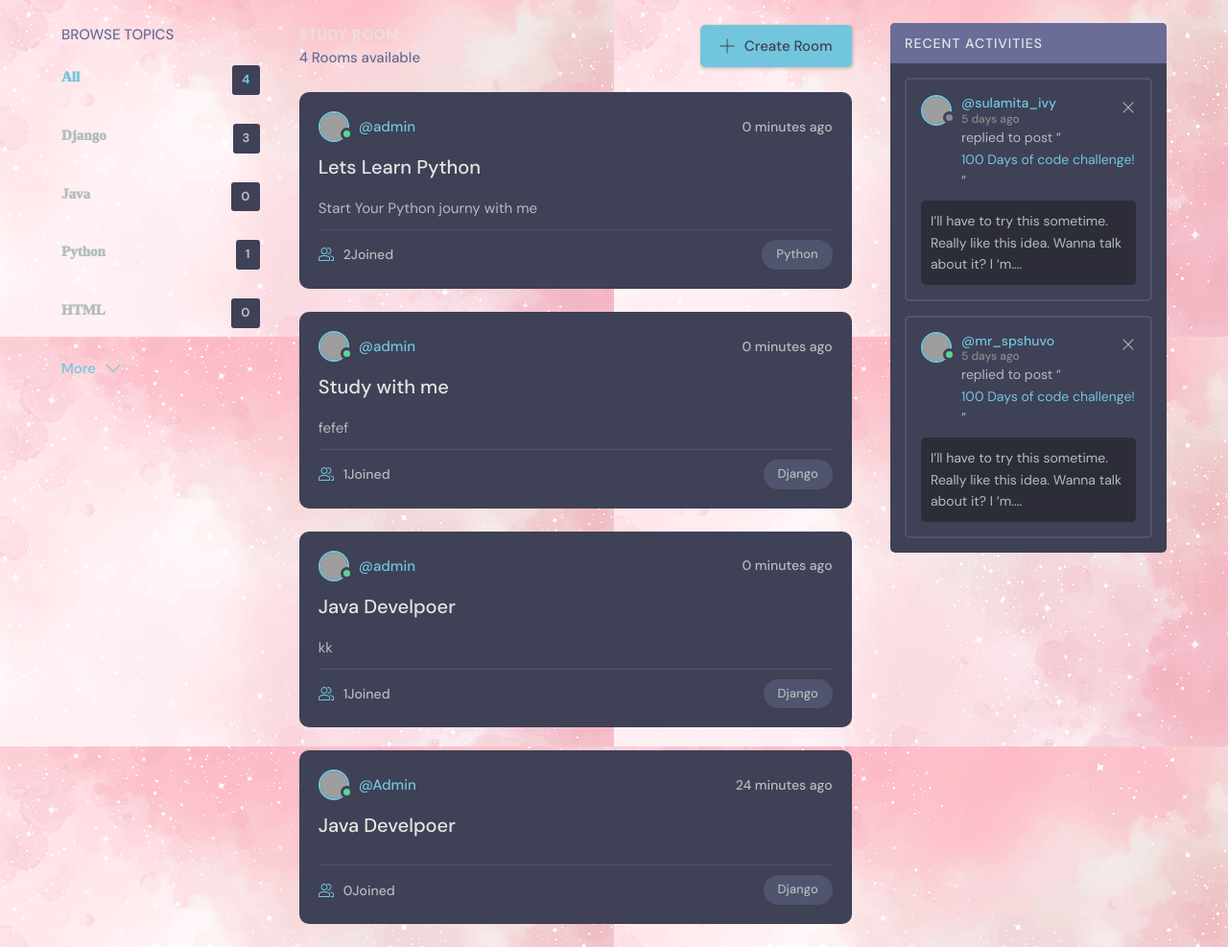
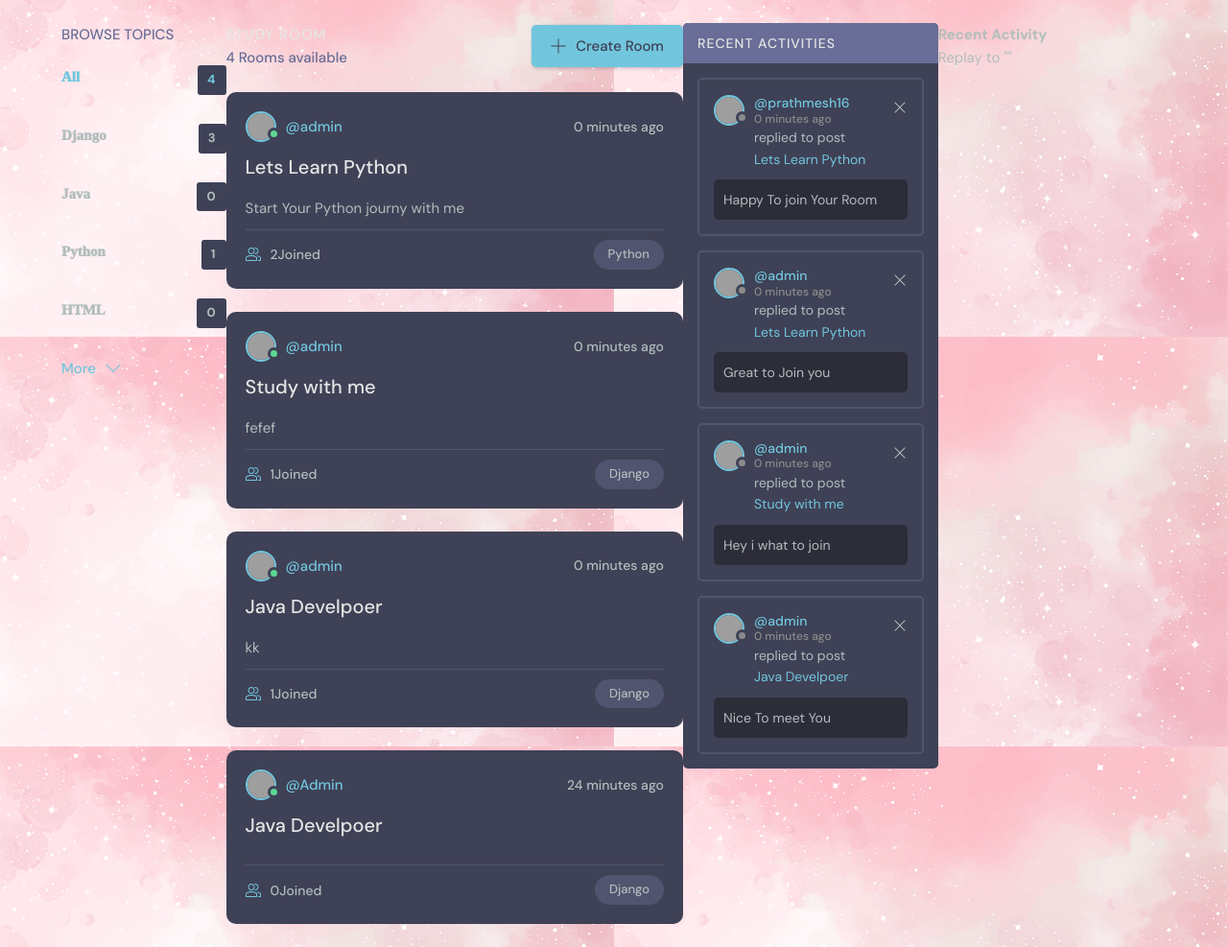
Before and after one commit to prathmesh1602/StudyCircle, a Django app: page / in a window 1280 px wide. Shown: the part 76-1063 px from the top of the page at 96% size. Run offline with Django 5.2, Linux system fonts and the light colour scheme; data comes from the database, SQL or seed files in the repository; both versions use the stored data as it was after the commit; some web fonts are replaced; grey boxes are pictures that could not be loaded.

Commit message:
Activity component

```diff
--- a/base/templates/base/activity_components.html
+++ b/base/templates/base/activity_components.html
@@ -1,16 +1,62 @@
+<div class="activities">
+  <div class="activities__header">
+    <h2>Recent Activities</h2>
+  </div>
+  {% for message in room_messages %}
+  <div class="activities__box">
+    <div class="activities__boxHeader roomListRoom__header">
+      <a href="profile.html" class="roomListRoom__author">
+        <div class="avatar avatar--small">
+          <img src="https://randomuser.me/api/portraits/women/11.jpg" />
+        </div>
+        <p>
+          @{{message.user}}
+          <span>{{message.created|timesince}} ago</span>
+        </p>
+      </a>
+      <div class="roomListRoom__actions">
+        <a href="#">
+          <svg version="1.1" xmlns="http://www.w3.org/2000/svg" width="32" height="32" viewBox="0 0 32 32">
+            <title>remove</title>
+            <path
+              d="M27.314 6.019l-1.333-1.333-9.98 9.981-9.981-9.981-1.333 1.333 9.981 9.981-9.981 9.98 1.333 1.333 9.981-9.98 9.98 9.98 1.333-1.333-9.98-9.98 9.98-9.981z"
+            ></path>
+          </svg>
+        </a>
+      </div>
+    </div>
+    <div class="activities__boxContent">
+      <p>replied to post <a href="">{{message.room}}</a></p>
+      <div class="activities__boxRoomContent">
+        {{message}}
+
+      </div>
+    </div>
+  </div>
+  {% endfor %}
+
+</div>
+
+
+
+
+
+
+
+
 
 <div>
     <h3>Recent Activity</h3>
-    {% for message in room_messages %}
+
     <div>
 
-        <small>@{{message.user}} {{message.created|timesince}}</small>
-        <small>Replay to "{{message.room}}"</small>
+        <small></small>
+        <small>Replay to ""</small>
 
-        <p>{{message}}</p>
+        <p></p>
 
 
-  {% endfor %}
+
 
 
 </div>
--- a/base/templates/base/home.html
+++ b/base/templates/base/home.html
@@ -31,7 +31,7 @@
           <h2>Study Room</h2>
           <p>{{room_count}} Rooms available</p>
         </div>
-        <a class="btn btn--main" href="create-room.html">
+        <a class="btn btn--main" href="{% url "creat-room" %}">
           <svg version="1.1" xmlns="http://www.w3.org/2000/svg" width="32" height="32" viewBox="0 0 32 32">
             <title>add</title>
             <path
@@ -48,70 +48,8 @@
     <!-- Room List End -->
 
     <!-- Activities Start -->
-    <div class="activities">
-      <div class="activities__header">
-        <h2>Recent Activities</h2>
-      </div>
-      <div class="activities__box">
-        <div class="activities__boxHeader roomListRoom__header">
-          <a href="profile.html" class="roomListRoom__author">
-            <div class="avatar avatar--small">
-              <img src="https://randomuser.me/api/portraits/women/11.jpg" />
-            </div>
-            <p>
-              @sulamita_ivy
-              <span>5 days ago</span>
-            </p>
-          </a>
-          <div class="roomListRoom__actions">
-            <a href="#">
-              <svg version="1.1" xmlns="http://www.w3.org/2000/svg" width="32" height="32" viewBox="0 0 32 32">
-                <title>remove</title>
-                <path
-                  d="M27.314 6.019l-1.333-1.333-9.98 9.981-9.981-9.981-1.333 1.333 9.981 9.981-9.981 9.98 1.333 1.333 9.981-9.98 9.98 9.98 1.333-1.333-9.98-9.98 9.98-9.981z"
-                ></path>
-              </svg>
-            </a>
-          </div>
-        </div>
-        <div class="activities__boxContent">
-          <p>replied to post “<a href="room.html">100 Days of code challenge!</a>”</p>
-          <div class="activities__boxRoomContent">
-            I’ll have to try this sometime. Really like this idea. Wanna talk about it? I ‘m....
-          </div>
-        </div>
-      </div>
+     {% include "base/activity_components.html" %}
 
-      <div class="activities__box">
-        <div class="activities__boxHeader roomListRoom__header">
-          <a href="profile.html" class="roomListRoom__author">
-            <div class="avatar avatar--small active">
-              <img src="https://randomuser.me/api/portraits/men/13.jpg" />
-            </div>
-            <p>
-              @mr_spshuvo
-              <span>5 days ago</span>
-            </p>
-          </a>
-          <div class="roomListRoom__actions">
-            <a href="#">
-              <svg version="1.1" xmlns="http://www.w3.org/2000/svg" width="32" height="32" viewBox="0 0 32 32">
-                <title>remove</title>
-                <path
-                  d="M27.314 6.019l-1.333-1.333-9.98 9.981-9.981-9.981-1.333 1.333 9.981 9.981-9.981 9.98 1.333 1.333 9.981-9.98 9.98 9.98 1.333-1.333-9.98-9.98 9.98-9.981z"
-                ></path>
-              </svg>
-            </a>
-          </div>
-        </div>
-        <div class="activities__boxContent">
-          <p>replied to post “<a href="room.html">100 Days of code challenge!</a>”</p>
-          <div class="activities__boxRoomContent">
-            I’ll have to try this sometime. Really like this idea. Wanna talk about it? I ‘m....
-          </div>
-        </div>
-      </div>
-    </div>
     <!-- Activities End -->
   </div>
 </main>{% endblock content %}
```
Also changed, not shown: db.sqlite3.
